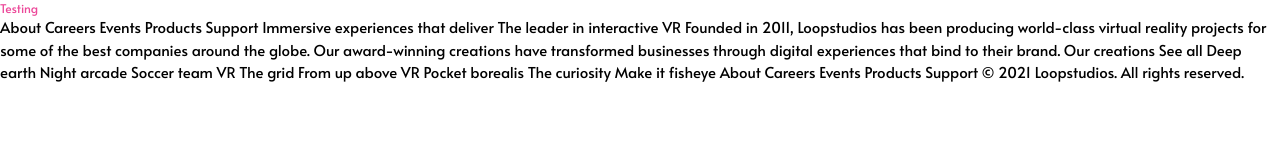
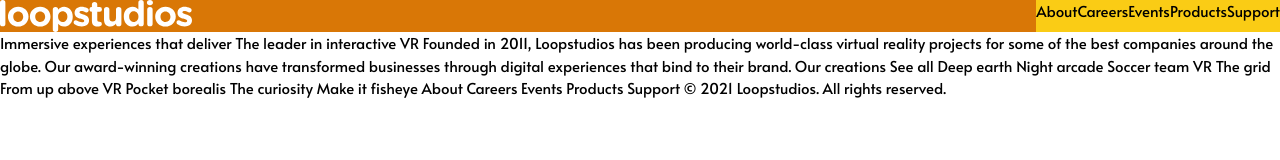
Before and after one commit to lilKriT/loopstudios-landing-page, a website: page index.html in a window 1280 px wide. Drawn offline with Linux system fonts and the light colour scheme.

Commit message:
Structuring.

```diff
--- a/index.html
+++ b/index.html
@@ -26,14 +26,25 @@
     <title>Loopstudios Landing Page - created by lilKriT</title>
   </head>
   <body>
-    <h1 class="text-pink-500 text-xs">Testing</h1>
-    About Careers Events Products Support Immersive experiences that deliver The
-    leader in interactive VR Founded in 2011, Loopstudios has been producing
-    world-class virtual reality projects for some of the best companies around
-    the globe. Our award-winning creations have transformed businesses through
-    digital experiences that bind to their brand. Our creations See all Deep
-    earth Night arcade Soccer team VR The grid From up above VR Pocket borealis
-    The curiosity Make it fisheye About Careers Events Products Support © 2021
-    Loopstudios. All rights reserved.
+    <header class="bg-amber-600">
+      <nav class="flex justify-between">
+        <a href="#"><img src="./images/logo.svg" alt="logo" /></a>
+
+        <menu class="flex bg-yellow-400">
+          <li><a href="#">About</a></li>
+          <li><a href="#">Careers</a></li>
+          <li><a href="#">Events</a></li>
+          <li><a href="#">Products</a></li>
+          <li><a href="#">Support</a></li>
+        </menu>
+      </nav>
+    </header>
+    Immersive experiences that deliver The leader in interactive VR Founded in
+    2011, Loopstudios has been producing world-class virtual reality projects
+    for some of the best companies around the globe. Our award-winning creations
+    have transformed businesses through digital experiences that bind to their
+    brand. Our creations See all Deep earth Night arcade Soccer team VR The grid
+    From up above VR Pocket borealis The curiosity Make it fisheye About Careers
+    Events Products Support © 2021 Loopstudios. All rights reserved.
   </body>
 </html>
```
Also changed, not shown: dist/output.css.
